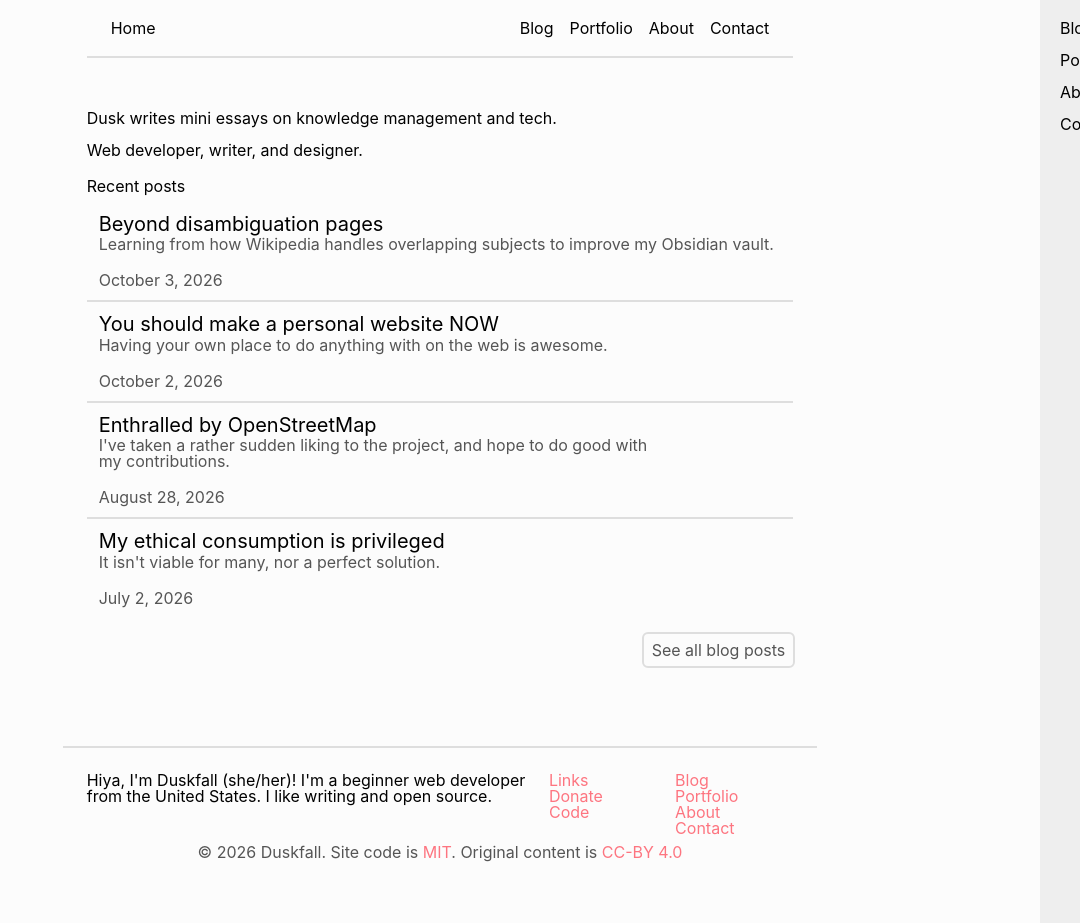
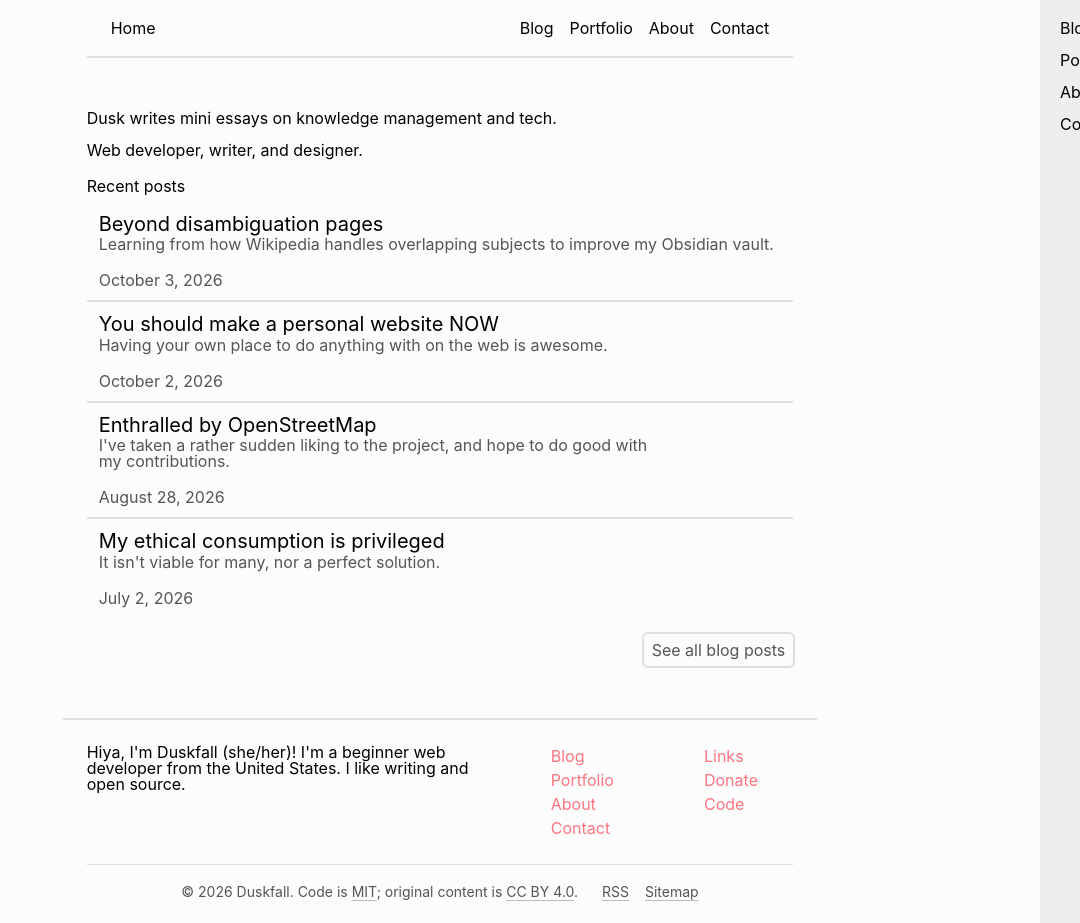
Before and after one commit to TrulyFlawed/trulyflawed.github.io, a Jekyll site: the page built from index.md, in a window 1280 px wide. Shown: the whole page, without its empty margins (200-1280 px from the left). Built offline with Jekyll 4.4.1, drawn with Linux system fonts in a browser that asks for light colours; nearby versions of some CDN libraries; library files that are not in the unit come from our copies.

Commit message:
ui: update footer design
- The new design should look significantly better on small-width screens
because the navigation columns now wrap instead of stacking.
- Meta links like the sitemap and RSS feed are now present below the
legal notice.
- Links that aren't part of the footer's main navigation are now more
subtle to distract people less.

```diff
--- a/_includes/footer.html
+++ b/_includes/footer.html
@@ -1,19 +1,34 @@
-<footer>
-	<div class="footer-info">
-		<p>Hiya, I'm Duskfall (she/her)! I'm a beginner web developer from the United States. I like writing and open source.</p>
+<footer class="site-footer">
+	<p class="footer-info">Hiya, I'm Duskfall (she/her)! I'm a beginner web developer from the United States. I like writing and open source.</p>
+
+	<nav class="footer-nav" aria-label="Footer">
+		<div>
+			<!-- <h2 class="footer-heading">Site</h2> -->
+			<ul role="list">
+				<li><a href="{{ '/blog/' | relative_url }}">Blog</a></li>
+				<li><a href="{{ '/portfolio/' | relative_url }}">Portfolio</a></li>
+				<li><a href="{{ '/about/' | relative_url }}">About</a></li>
+				<li><a href="{{ '/contact/' | relative_url }}">Contact</a></li>
+			</ul>
+		</div>
+		<div>
+			<!-- <h2 class="footer-heading">Elsewhere</h2> -->
+			<ul role="list">
+				<li><a href="{{ '/links/' | relative_url }}">Links</a></li>
+				<li><a href="https://ko-fi.com/duskhasfallen">Donate</a></li>
+				<li><a href="https://github.com/TrulyFlawed/trulyflawed.github.io">Code</a></li>
+				<!-- <li><a href="{{ '/colophon/' | relative_url }}">Colophon</a></li> -->
+			</ul>
+		</div>
+	</nav>
+
+	<div class="footer-meta">
+		<p class="legal">&copy; {{ site.time | date: "%Y" }} {{ site.owner }}.
+			Code is <a href="https://github.com/TrulyFlawed/trulyflawed.github.io/blob/main/LICENSE-SOURCE.md">MIT</a>;
+			original content is <a href="https://creativecommons.org/licenses/by/4.0/">CC&nbsp;BY&nbsp;4.0</a>.</p>
+		<ul class="meta-links" role="list" aria-label="About this site">
+			<li><a href="{{ '/feed.xml' | relative_url }}">RSS</a></li>
+			<li><a href="{{ '/sitemap.xml' | relative_url }}">Sitemap</a></li>
+		</ul>
 	</div>
-	<ul class="footer-nav other-nav">
-		<li><a href="{{ site.baseurl }}/links/">Links</a></li>
-		<li><a href="https://ko-fi.com/duskhasfallen">Donate</a></li>
-		<li><a href="https://github.com/TrulyFlawed/trulyflawed.github.io/">Code</a></li>
-	</ul>
-	<ul class="footer-nav site-nav">
-		<li><a href="/blog/">Blog</a></li>
-		<li><a href="/portfolio/">Portfolio</a></li>
-		<li><a href="/about/">About</a></li>
-		<li><a href="/contact/">Contact</a></li>
-	</ul>
-	<p class="legal">&copy; 2026 {{ site.owner }}. Site code is
-		<a href="https://github.com/TrulyFlawed/trulyflawed.github.io/blob/main/LICENSE.txt">MIT</a>. Original content is
-		<a href="https://creativecommons.org/licenses/by/4.0/">CC-BY 4.0</a></p>
 </footer>
--- a/assets/css/base.css
+++ b/assets/css/base.css
@@ -1,5 +1,5 @@
 :root {
-	--site-width: 70ch;
+	--site-width: min(70ch, 100%);
 }
 
 body {
@@ -40,11 +40,13 @@ ul, ol {
 }
 li::marker {
 	color: var(--color-text-very-muted);
+	transition: color 0.15s ease;
 }
 
 p {
 	margin-block-end: 1.25rem;
 	text-wrap: pretty;
+	transition: color 0.15s ease;
 }
 
 hr {
--- a/assets/css/components.css
+++ b/assets/css/components.css
@@ -7,6 +7,7 @@ header {
 	container-type: inline-size;
 
 	border-block-end: 2px solid var(--color-surface-hover);
+	transition: border-block-end ease 0.15s;
 
 	& .header {
 		display: flex;
@@ -31,62 +32,102 @@ header {
 	}
 }
 
-footer {
+.site-footer {
+	--footer-col-min: 5rem;
+	--footer-col-gap: 1.5rem;
+
+	inline-size: min(100%, var(--site-width));
 	margin: 1.25rem auto;
-	inline-size: var(--site-width);
+	padding: 1.5rem 1.5rem 1.25rem;
 
-	display: grid;
-	grid-auto-flow: column;
-	grid-template-columns: 45ch 1fr 1fr;
-	grid-template-areas:
-		"info otherNav siteNav"
-		"legal legal legal";
-	gap: 0.5rem;
-
-	padding-block-start: 1.5rem;
-	padding-inline: 1.5rem;
+	display: flex;
+	flex-wrap: wrap;
+	gap: 1.5rem var(--footer-col-gap);
 
 	border-block-start: 2px solid var(--color-surface-hover);
+	transition: border-block-start 0.15s ease;
 
-	/* General element styles */
-	& ul, ol {
-		margin: unset;
-		padding: unset;
+	& :where(p, ul) {
+		margin: 0;
+	}
+
+	& ul {
+		padding: 0;
 		list-style: none;
 	}
 
-	& a {
-		text-decoration: none;
+	& .footer-info {
+		flex: 1 1 20rem;
+		max-inline-size: 45ch;
 	}
 
-	/* Footer element styles */
-	& .footer-info {
-		grid-area: info;
+	& .footer-nav {
+		flex: 1 1 calc(2 * var(--footer-col-min) + var(--footer-col-gap));
+
+		display: grid;
+		grid-template-columns: repeat(auto-fit, minmax(min(100%, var(--footer-col-min)), 1fr));
+		gap: 1rem var(--footer-col-gap);
+
+		& a {
+			display: inline-block;
+			padding-block: 0.25rem;
+			text-decoration: none;
+		}
+
+		& div {
+			place-self: start center; /* Center columns for a nicer, more balanced feel. */
+			justify-content: flex-start;
+		}
 	}
 
-	& .site-nav {
-		grid-area: siteNav;
+	& .footer-heading {
+		margin: 0 0 0.25rem;
+		font-size: 0.8125rem;
+		font-weight: 600;
+		letter-spacing: 0.04em;
+		text-transform: uppercase;
+		color: var(--color-text-muted);
 	}
 
-	& .other-nav {
-		grid-area: otherNav;
+	& .footer-meta {
+		flex-basis: 100%;
+
+		display: flex;
+		flex-wrap: wrap;
+		justify-content: center;
+		align-items: baseline;
+		gap: 0.5rem 1.5rem;
+
+		text-align: center;
+
+		padding-block-start: 1rem;
+		border-block-start: 1px solid var(--color-surface-hover);
+		transition: border-block-start 0.15s ease;
+
+		font-size: 0.875rem;
+		color: var(--color-text-muted);
+
+		& a {
+			color: inherit;
+			text-decoration-color: color-mix(in oklab, currentColor 40%, transparent);
+
+			&:hover,
+			&:focus-visible {
+				color: var(--color-link);
+				text-decoration-color: currentColor;
+			}
+		}
 	}
 
-	& .legal {
-		grid-area: legal;
-		margin-inline: auto;
-		color: var(--color-text-muted);
-	}
-}
+	& .meta-links {
+		display: flex;
+		flex-wrap: wrap;
+		gap: 0 1rem;
 
-@media (width <= 70ch) {
-	footer {
-		grid-template-columns: 1fr;
-		grid-template-areas:
-			"info"
-			"otherNav"
-			"siteNav"
-			"legal";
+		& a {
+			display: inline-block;
+			padding-block: 0.25rem;
+		}
 	}
 }
 
--- a/assets/css/index.css
+++ b/assets/css/index.css
@@ -5,12 +5,3 @@
 @import "/assets/css/base.css" layer(base);
 @import "/assets/css/theme.css" layer(theme);
 @import "/assets/css/components.css" layer(components);
-
-/* Small layout snippet than can remain here for now, as I don't have much else in here. */
-@layer layout {
-	@media (width < 645px) {
-		:root {
-			--site-width: 100%;
-		}
-	}
-}
```
